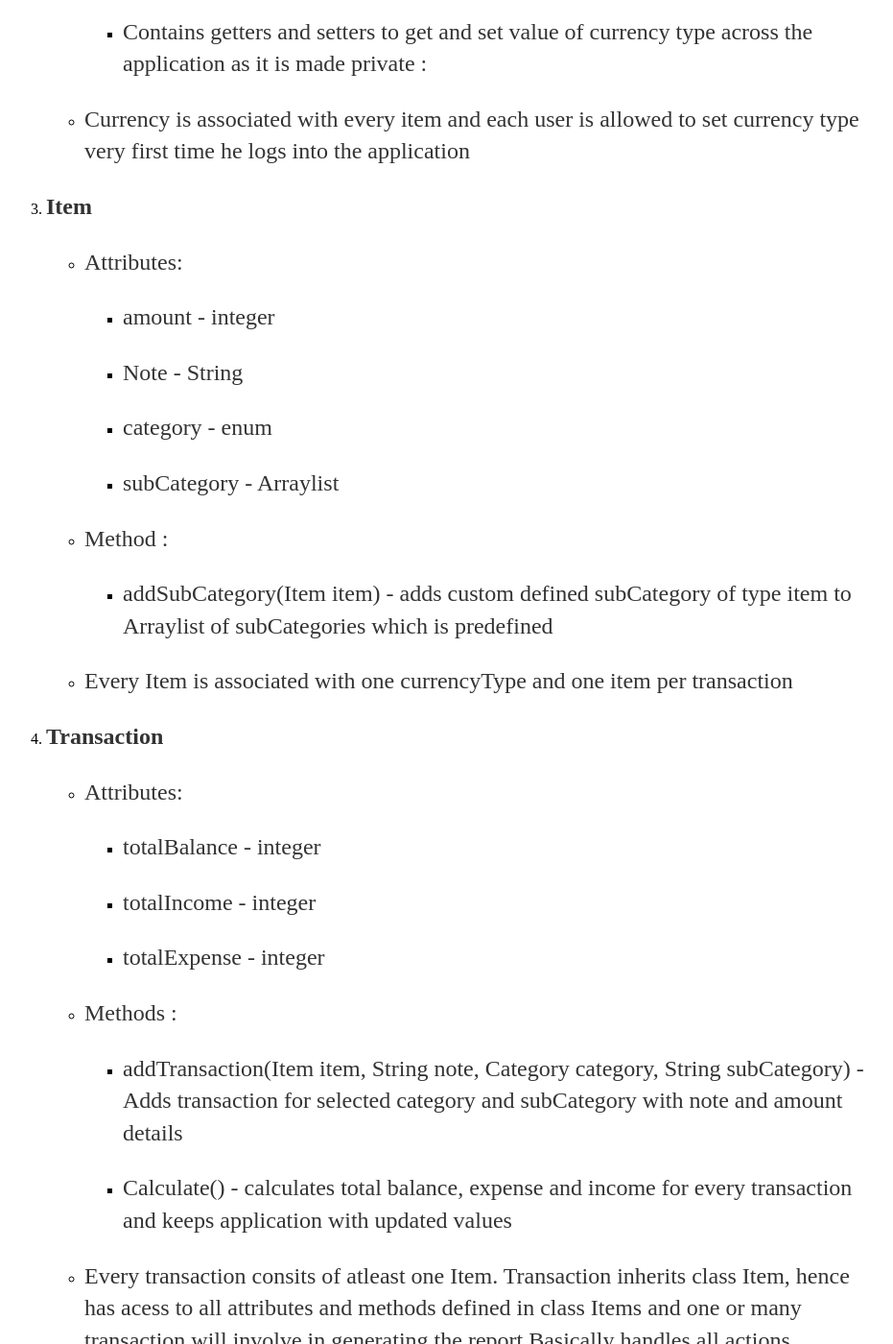
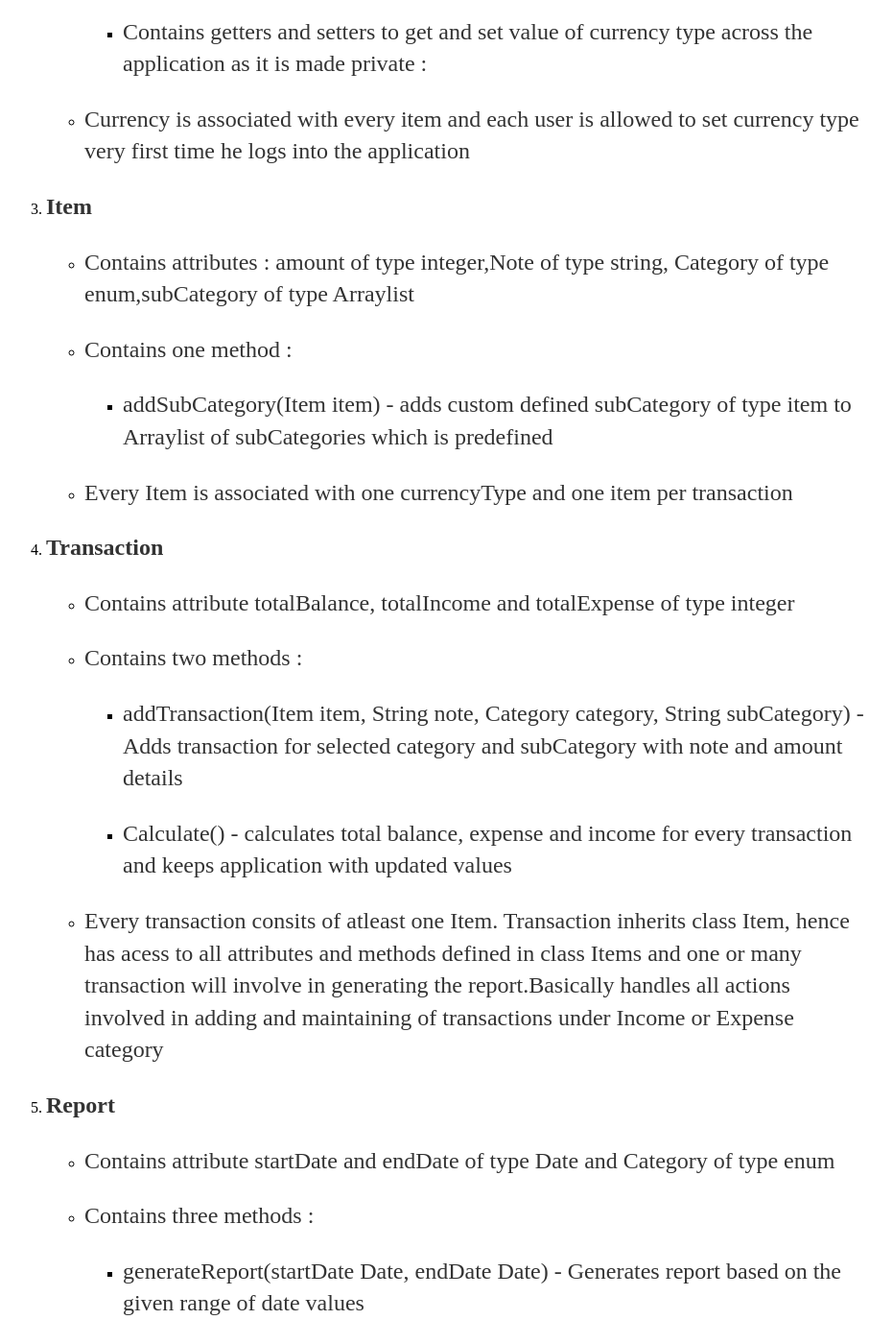
Before and after one commit to vinoth789/Money-tracker, a Jekyll site: the page built from docs/_posts/2017-05-20-SystemDesign.md, in a window 1280 px wide and 1400 px high, scrolled down 1538 px. Shown: the whole window at 96% size, without its empty margins (184-1115 px from the left). Built offline with Jekyll 4.4.1, drawn with Linux system fonts in a browser that asks for light colours; our own code applies the rules of GitHub Pages for plain Markdown files; some of the changed text lies outside the part shown.

Commit message:
Update 2017-05-20-SystemDesign.md

```diff
--- a/docs/_posts/2017-05-20-SystemDesign.md
+++ b/docs/_posts/2017-05-20-SystemDesign.md
@@ -71,15 +71,8 @@
 <div>
 <li><p><b>Item</b></p>
      <ul>
-          <li><p>Attributes: </p>
-               <ul>
-                  <li><p>amount - integer</p></li>
-                  <li><p>Note - String</p></li>
-                  <li><p>category - enum</p></li>
-                  <li><p>subCategory - Arraylist</p></li>
-              </ul>
-         </li>
-         <li><p>Method :</p>
+         <li><p>Contains attributes : amount of type integer,Note of type string, Category of type enum,subCategory of type                          Arraylist</p></li>
+         <li><p>Contains one method :</p>
               <ul>
                   <li><p>addSubCategory(Item item) - adds custom defined subCategory of type item to Arraylist of subCategories which is predefined </p></li>
               </ul>
@@ -94,15 +87,8 @@
 <div>
 <li><p><b>Transaction</b></p>
      <ul>
-         <li><p>Attributes: </p>
-               <ul>
-                  <li><p>totalBalance - integer</p></li>
-                  <li><p>totalIncome - integer</p></li>
-                  <li><p>totalExpense - integer</p></li>
-              </ul>
-         </li>
-
-         <li><p>Methods :</p>
+         <li><p>Contains attribute totalBalance, totalIncome and totalExpense of type integer</p></li>
+         <li><p>Contains two methods :</p>
               <ul>
                   <li><p>addTransaction(Item item, String note, Category category, String subCategory) - Adds transaction for selected category and subCategory with note and amount details</p></li>
                   <li><p>Calculate() - calculates total balance, expense and income for every transaction and keeps application with updated values</p></li>
@@ -119,15 +105,8 @@
 <li>
      <p> <b>Report</b></p>
      <ul>
-        <li><p>Attributes: </p>
-               <ul>
-                  <li><p>startDate - Date</p></li>
-                  <li><p>endDate - Date</p></li>
-                  <li><p>Category - enum</p></li>
-              </ul>
-         </li>
-
-     <li><p>Methods :</p>
+     <li><p>Contains attribute startDate and endDate of type Date and Category of type enum</p></li>
+     <li><p>Contains three methods :</p>
           <ul>
                <li><p>generateReport(startDate Date, endDate Date) - Generates report based on the given range of date values</p></li>
                 <li><p>generateReport(Category category) - Generates report based on the selected category value</p></li>
@@ -139,18 +118,6 @@
   </ul>
  </li>
  </div>
-
- <div>
- <li>
-    <p>Enumerations :</p>
-    <ul>
-        <li><p>Category enum contains value income and expense</p></li>
-        <li><p>Currency enum contains various currency values</p></li>
-        <li><p>Currency and Category values are constants and cannot be added or modified during program execution, hence are stored as enums</p></li>
-    </ul>
- </li>
- </div>
-
 </ol>
 </div>
 
```
